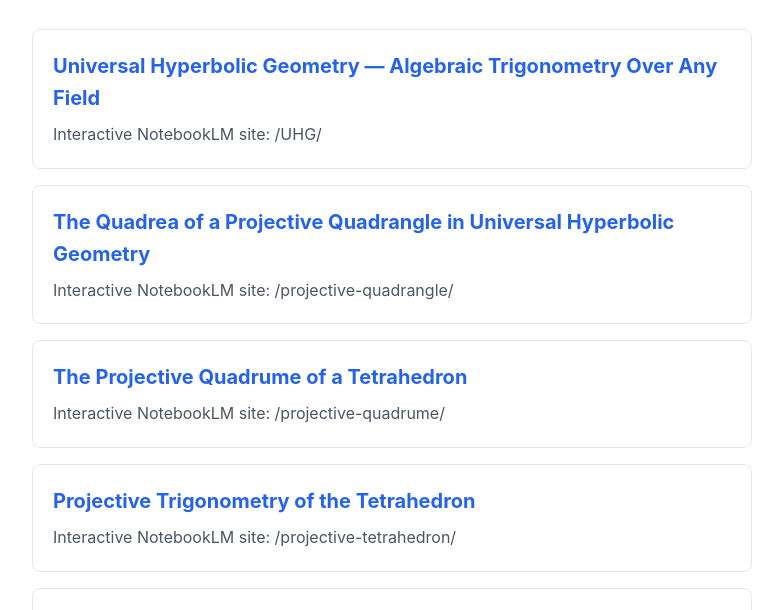
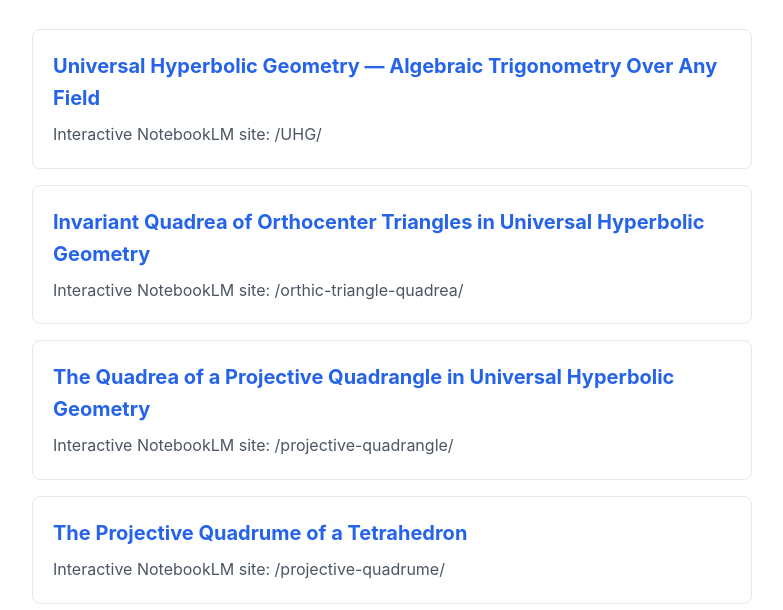
Before and after one commit to jcoady/sites, a plain HTML site: page index.html in a window 1280 px wide. Shown: the part 166-776 px from the top of the page, without its empty margins (248-1031 px from the left). Drawn offline with Linux system fonts and the light colour scheme.

Commit message:
Auto-update directory menu

```diff
--- a/index.html
+++ b/index.html
@@ -59,6 +59,10 @@
       <p>Interactive NotebookLM site: /UHG/</p>
     </div>
     <div class="site-card">
+      <h2><a href="./orthic-triangle-quadrea/">Invariant Quadrea of Orthocenter Triangles in Universal Hyperbolic Geometry</a></h2>
+      <p>Interactive NotebookLM site: /orthic-triangle-quadrea/</p>
+    </div>
+    <div class="site-card">
       <h2><a href="./projective-quadrangle/">The Quadrea of a Projective Quadrangle in Universal Hyperbolic Geometry</a></h2>
       <p>Interactive NotebookLM site: /projective-quadrangle/</p>
     </div>
```
